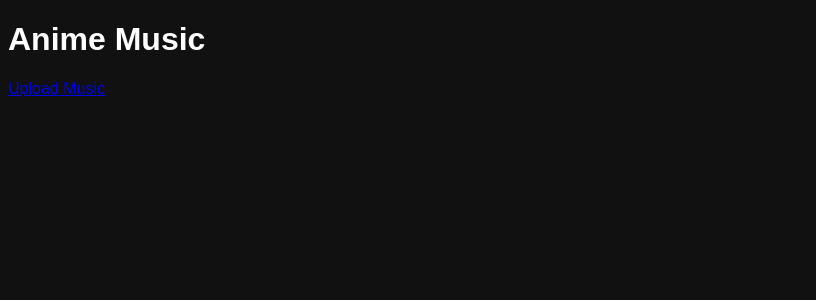
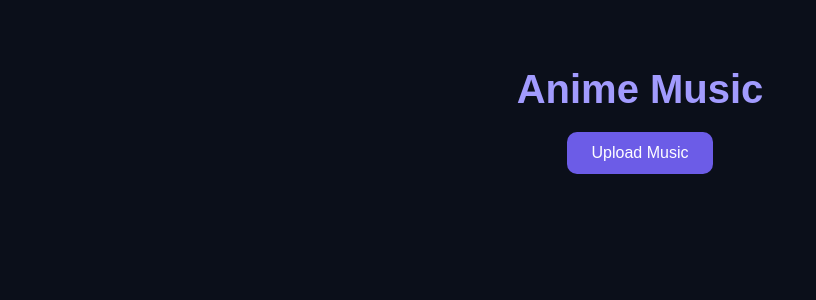
Before and after one commit to MatinMorady/AnimeMusic, a Flask app: page / in a window 1280 px wide. Shown: the top 300 px of the page, without its empty margins (0-816 px from the left). Run offline with Flask 3, Linux system fonts and the light colour scheme.

Commit message:
Update style.css

```diff
--- a/static/style.css
+++ b/static/style.css
@@ -1,5 +1,79 @@
 body {
+    margin: 0;
     font-family: Arial;
-    background: #111;
+    background: #0b0f1a;
     color: white;
 }
+
+.container {
+    width: 85%;
+    margin: auto;
+    text-align: center;
+    padding: 40px;
+}
+
+h1 {
+    font-size: 40px;
+    margin-bottom: 20px;
+    color: #a29bfe;
+}
+
+/* دکمه */
+.btn {
+    display: inline-block;
+    padding: 12px 25px;
+    background: #6c5ce7;
+    color: white;
+    border-radius: 10px;
+    text-decoration: none;
+    margin-bottom: 30px;
+    transition: 0.3s;
+}
+
+.btn:hover {
+    background: #a29bfe;
+}
+
+/* گرید */
+.grid {
+    display: grid;
+    grid-template-columns: repeat(auto-fit, minmax(250px, 1fr));
+    gap: 20px;
+}
+
+/* کارت */
+.card {
+    background: #151a2e;
+    padding: 20px;
+    border-radius: 15px;
+    transition: 0.3s;
+}
+
+.card:hover {
+    transform: scale(1.05);
+}
+
+/* اسم فایل */
+.file-name {
+    margin-bottom: 10px;
+    font-size: 14px;
+    word-break: break-word;
+}
+
+/* پلیر */
+.player {
+    width: 100%;
+    margin-bottom: 10px;
+}
+
+/* دانلود */
+.download {
+    display: inline-block;
+    margin-top: 5px;
+    color: #00cec9;
+    text-decoration: none;
+}
+
+.download:hover {
+    color: #81ecec;
+}
```
